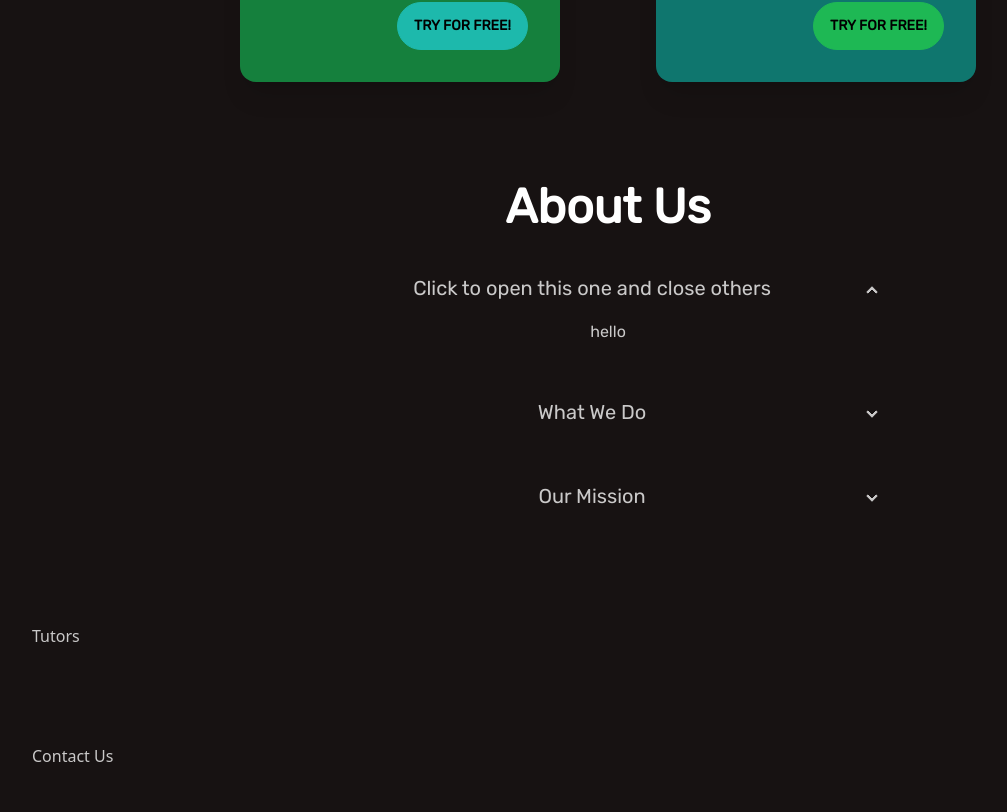
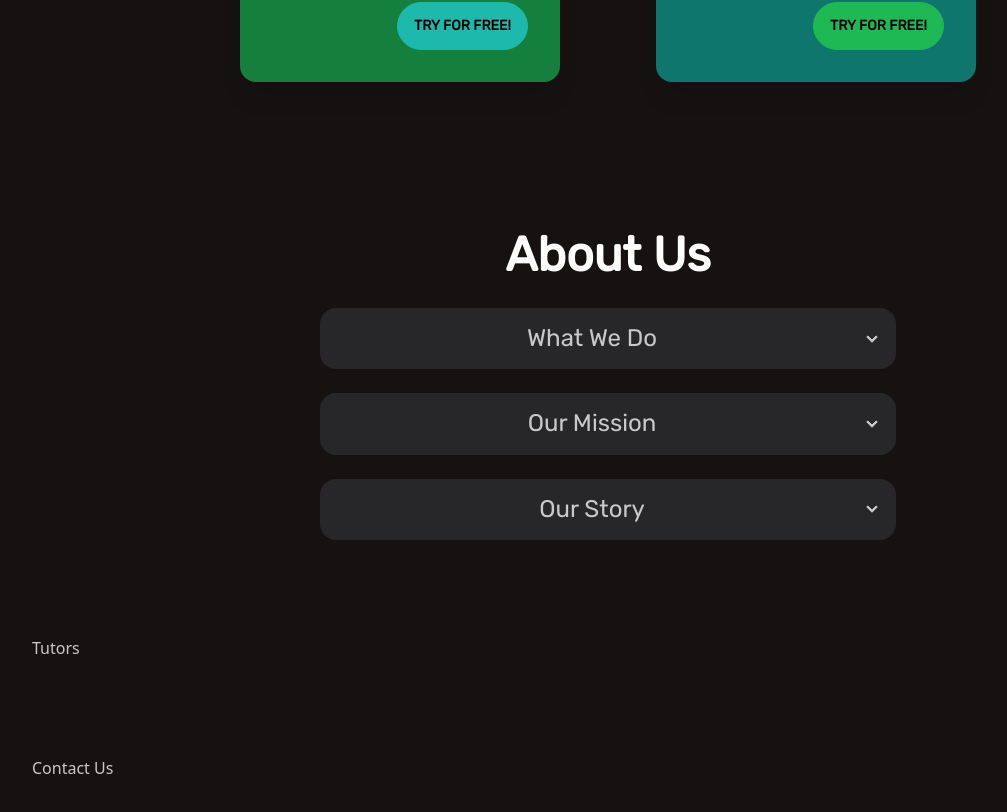
Before and after one commit to VikramNagarajan/TutorVerse, a React (Vite) app: page /about-us in a window 1280 px wide. Shown: the part 1459-2271 px from the top of the page, without its empty margins (32-1039 px from the left). Built offline with nearby package versions, Linux system fonts and the light colour scheme; a web font is replaced by a local one.

Commit message:
first commit on new branch :)

```diff
--- a/src/sections/About.jsx
+++ b/src/sections/About.jsx
@@ -3,40 +3,56 @@ import vikram from "../assets/images/VikramNagarajan.jpg"
 
 const About = () => {
   return (
-    <div id="about-us" className="flex flex-col items-center font-rubik w-full justify-center">
+    <div id="about-us" className="flex flex-col items-center font-rubik w-full justify-center pt-12">
       <section  className="justify-center">
         <div className="text-4xl font-semibold text-white">
             About Us
         </div>
         <br></br>
       </section>
-      <div className="collapse collapse-arrow w-1/2">
-  <input type="radio" name="my-accordion-2" checked="checked" />
-  <div className="collapse-title text-xl font-medium text-center">
-    Click to open this one and close others
+      <div className="w-1/2 hidden xl:flex">
+        <details className="collapse collapse-arrow bg-zinc-800">
+          <summary className="collapse-title text-2xl font-medium text-center">What We Do</summary>
+          <div className="collapse-content">
+            <p className="text-center text-xl">
+            At TutorVerse, we connect students with qualified tutors, study groups, and study buddies. Our platform caters to various learning styles, facilitating both one-on-one tutoring and collaborative learning experiences. Through a user-friendly interface, students can easily align with resources and individuals to meet their academic goals, creating a conducive environment for academic growth and success.
+            </p>
           </div>
-  <div className="collapse-content">
-    <p className="text-center">hello</p>
-  </div>
+        </details>
       </div>
       <br></br>
-<div className="collapse collapse-arrow w-1/2">
-  <input type="radio" name="my-accordion-2" />
-  <div className="collapse-title text-xl font-medium text-center">
-    What We Do
+      <div className="w-1/2 hidden xl:flex">
+        <details className="collapse collapse-arrow bg-zinc-800">
+          <summary className="collapse-title text-2xl font-medium text-center">Our Mission</summary>
+          <div className="collapse-content">
+            <p className="text-center text-xl">
+            At TutorVerse, our mission is to simplify and enhance the learning experience by connecting individuals with the right educational resources and communities. We strive to create a platform where students can easily find expert tutors, join study groups, or pair up with study buddies, all tailored to their unique learning needs and goals. Our vision is to foster a collaborative and supportive learning environment that encourages continuous academic growth, knowledge sharing, and the meaningful exchange of ideas. Through TutorVerse, we aim to make education more accessible, engaging, and effective for every learner.
+            </p>
           </div>
-  <div className="collapse-content ">
-    <p className="text-center">hi</p>
-  </div>
+        </details>
       </div>
       <br></br>
-<div className="collapse collapse-arrow w-1/2">
-  <input type="radio" name="my-accordion-2" />
-  <div className="collapse-title text-xl font-medium text-center">
-    Our Mission
+      <div className="w-1/2 hidden xl:flex">
+        <details className="collapse collapse-arrow bg-zinc-800">
+          <summary className="collapse-title text-2xl font-medium text-center">Our Story</summary>
+          <div className="collapse-content">
+            <p className="text-center text-xl">
+            As college students, we faced hurdles in finding trustworthy tutors and study groups for our classes. The available tutoring platforms were taking a significant cut from the tutors' earnings, making it a less appealing option for many knowledgeable individuals. The absence of a centralized platform for forming study groups further added to our academic challenges. Seeing this gap, we created TutorVerse to connect students with affordable tutoring and collaborative learning opportunities. By reducing the fees for tutors and offering a centralized hub for academic collaboration, TutorVerse stands as a practical solution to the real-world problems we encountered during our educational journey.
+            </p>
           </div>
-  <div className="collapse-content">
-    <p>hello</p>
+        </details>
+      </div>
+      <div className="card w-96 bg-zinc-800 shadow-xl xl:hidden">
+        <div className="card-body items-center">
+          <h2 className="card-title text-center">For Students. By Students.</h2>
+          <br></br>
+          <p className="text-center">
+          At TutorVerse, we hold steadfast to the belief that education is a collaborative endeavor. We prioritize creating a conducive environment for learning, where students, tutors, and peers can connect and interact seamlessly.
+          </p>
+          <br></br>
+          <div className="card-actions justify-end">
+            <button className="btn btn-primary">JOIN FOR FREE!</button>
+          </div>
         </div>
       </div>
       </div>
--- a/src/sections/Services.jsx
+++ b/src/sections/Services.jsx
@@ -29,6 +29,7 @@ const Services = () => {
           </div>
         </div>
       </div>
+
     </div>
   )
 }
```
Lines whose indentation alone changed are shown as unchanged.
